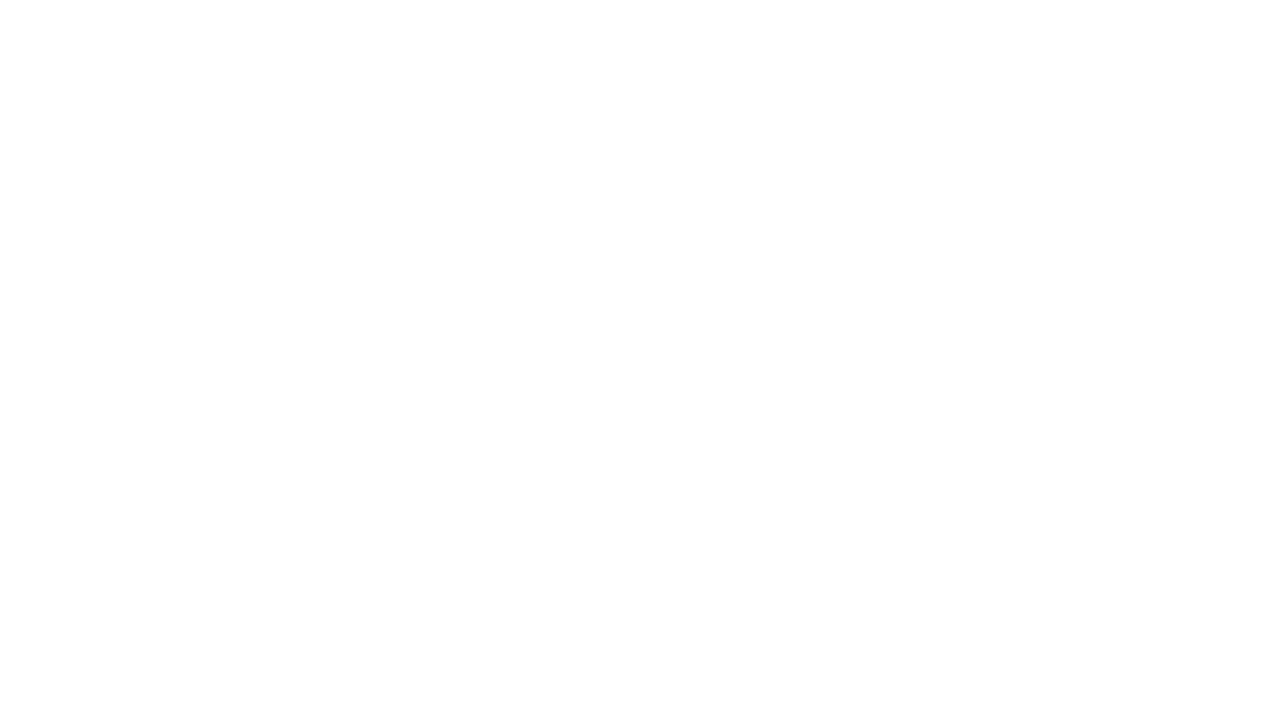
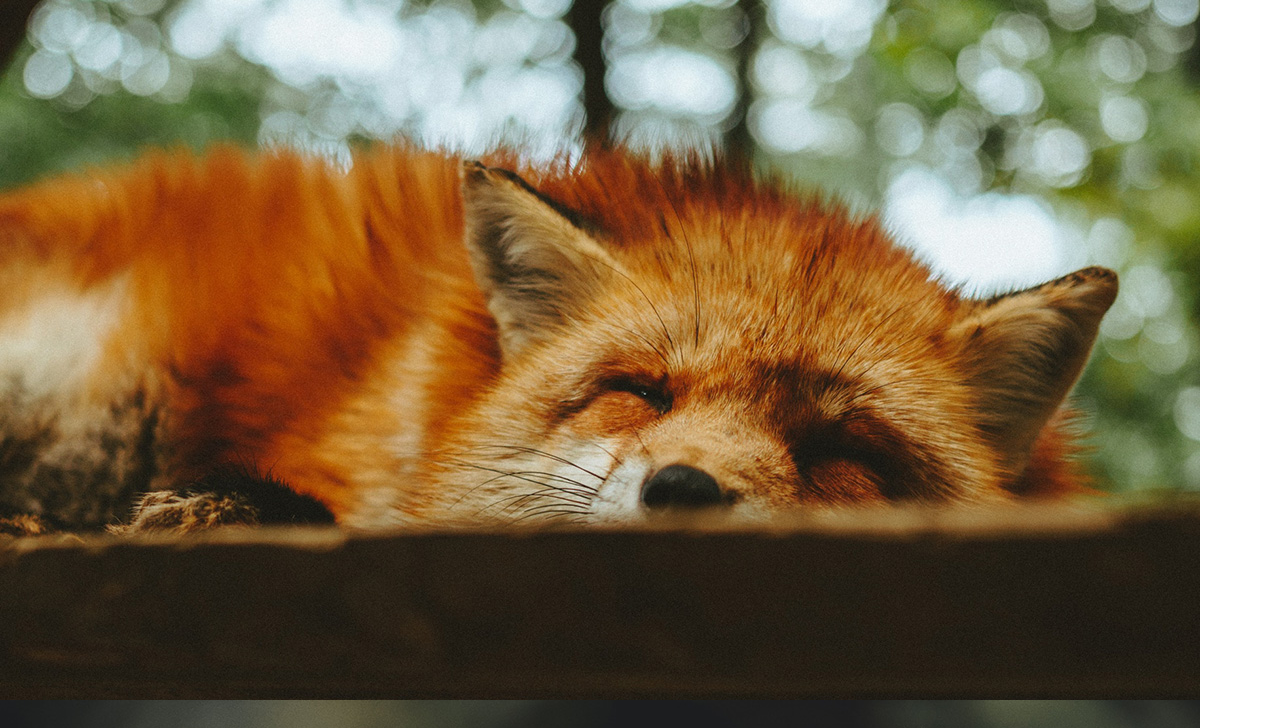
Before and after one commit to SetropLeo/Animaisl-Slider, a plain HTML site: page index.html in a window 1280 px wide. Shown: the top 728 px of the page. Drawn offline with Linux system fonts and the light colour scheme.

Commit message:
initial-structure

```diff
--- a/css/style.css
+++ b/css/style.css
@@ -0,0 +1,18 @@
+/* RESETING AUTO STYLES */
+
+body {
+  margin: 0px;
+}
+
+ul {
+  padding: 0px;
+  margin: 0px;
+  list-style: none;
+}
+
+img {
+  display: block;
+  max-width: 100%;
+}
+
+/* SLIDER STYLES */
--- a/index.html
+++ b/index.html
@@ -10,6 +10,16 @@
 </head>
 
 <body>
+  <div class="wrapper">
+    <ul class="slide">
+      <li><img src="img/foto1.jpg" alt=""></li>
+      <li><img src="img/foto2.jpg" alt=""></li>
+      <li><img src="img/foto3.jpg" alt=""></li>
+      <li><img src="img/foto4.jpg" alt=""></li>
+      <li><img src="img/foto5.jpg" alt=""></li>
+      <li><img src="img/foto6.jpg" alt=""></li>
+    </ul>
+  </div>
 
   <script type="module" src="js/script.js"></script>
 </body>
```
